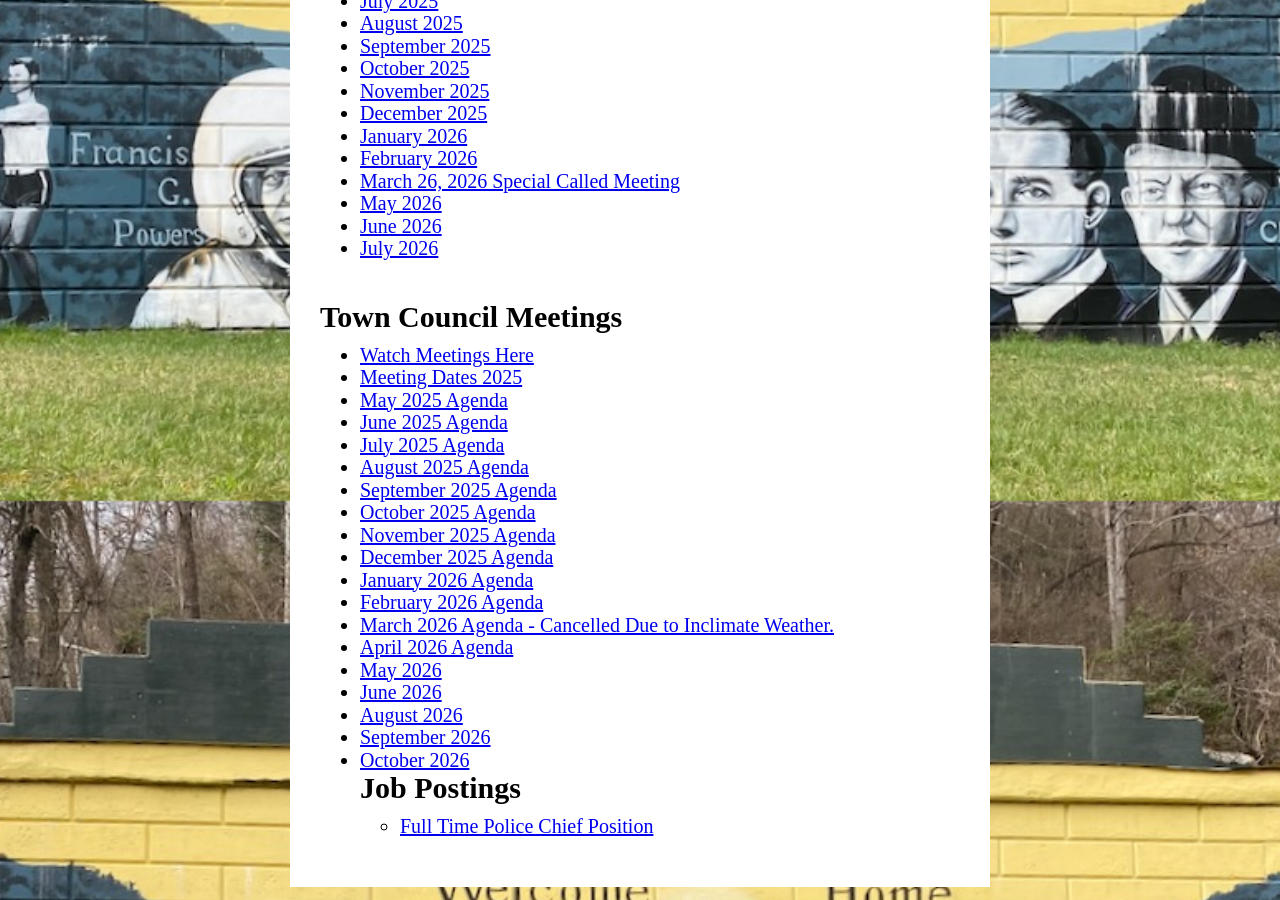
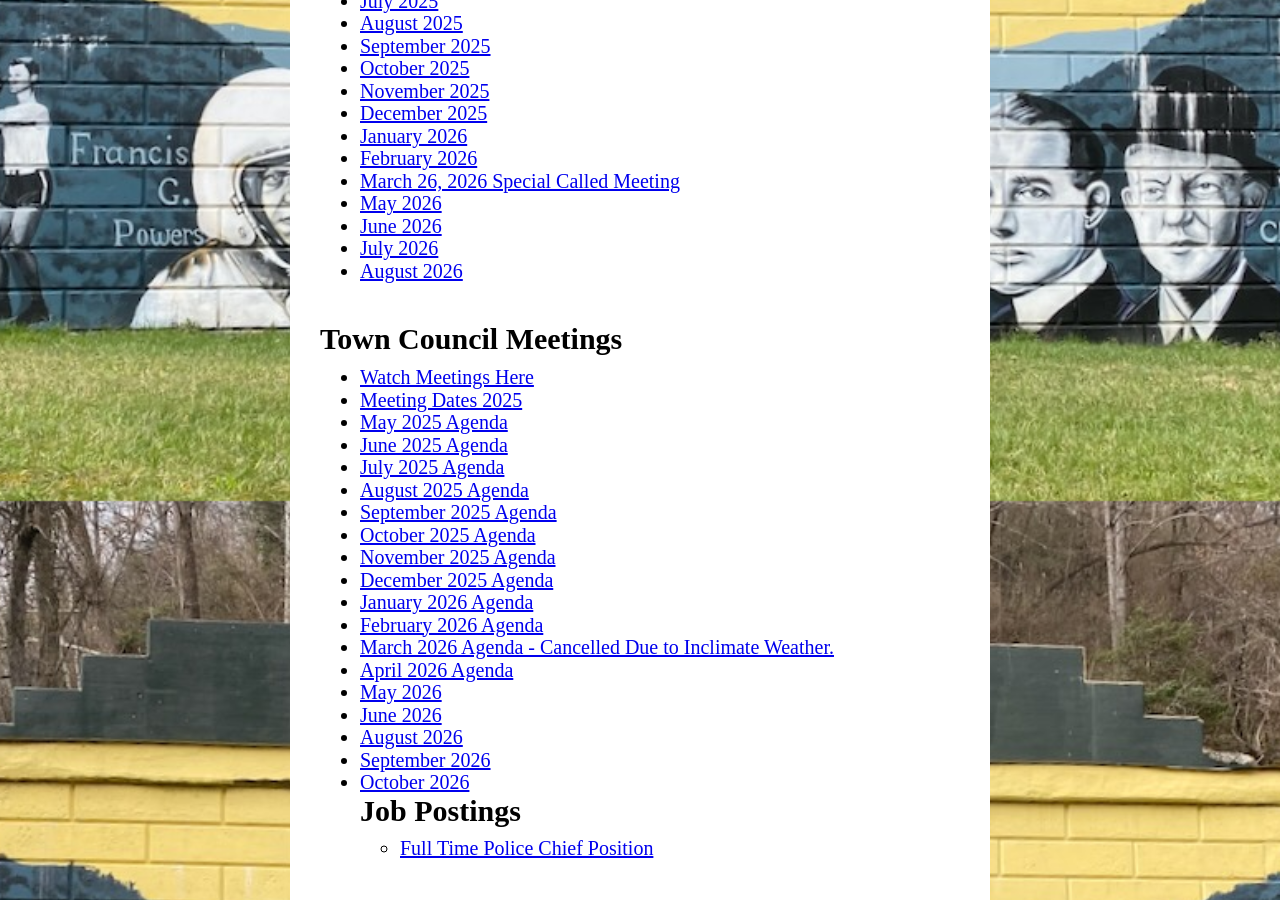
Before and after one commit to poundva/poundva.github.io, a Jekyll site: the page built from index.html, in a window 1280 px wide and 900 px high, scrolled down 3999 px. Built offline with Jekyll 4.4.1, drawn with Linux system fonts in a browser that asks for light colours; some web fonts are replaced.

Commit message:
Add link for August 2026 meeting minutes

```diff
--- a/index.html
+++ b/index.html
@@ -115,6 +115,7 @@ title: Home
     <li><a href="minutes/May 2026.pdf">May 2026</a></li>
     <li><a href="minutes/June 2026 Minutes.pdf">June 2026</a></li>
     <li><a href="minutes/July 2026 Minutes.pdf">July 2026</a></li>
+    <li><a href="minutes/0295_001.pdf">August 2026</a></li>
 
 
 </ul>
```
